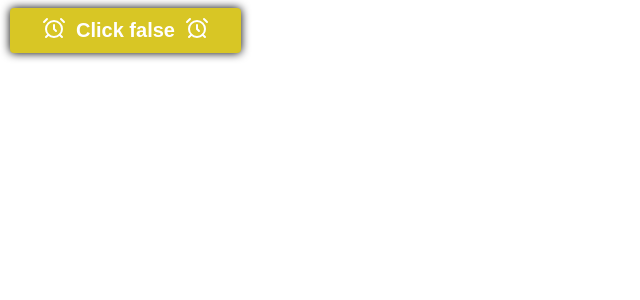
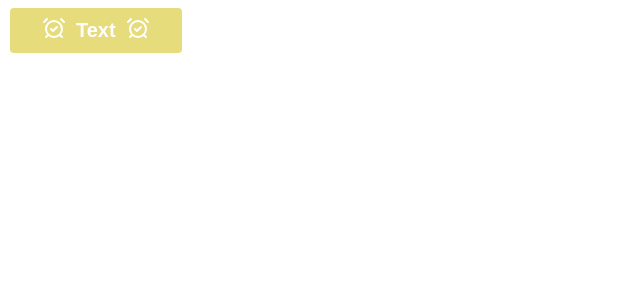
Before and after one commit to gos44/svelte-pruebas, a SvelteKit app: page / in a window 1280 px wide. Shown: the top 300 px of the page, without its empty margins (0-640 px from the left). Built offline with nearby package versions, Linux system fonts and the light colour scheme.

Commit message:
feat: refactor componente Button para mejorar la gestión de props y estado; agregar nuevo componente Bsutton-casi

```diff
--- /dev/null
+++ b/src/lib/Components/Bsutton-casi.svelte
@@ -0,0 +1,109 @@
+<script lang="ts">
+    import type { Snippet } from "svelte";
+    interface Props {
+        left?: Snippet<[boolean]>;
+        right?: Snippet;
+        children: Snippet<[boolean]>;
+        size?: 'sm' | 'lg';
+        shadow?:boolean;
+    }
+    let {left,right,size = 'sm',shadow = false,children}:Props = $props();
+    let islefthorevered =$state(false);
+</script>
+
+<button class={{sm: size == 'sm' , lg: size == 'lg',shadow}}>
+    {#if left}
+    <div
+    role="presentation"
+    class="left-content"
+    onmouseenter={()=>{
+        islefthorevered = true;
+    }}
+    onmouseleave={()=>{
+        islefthorevered = false;
+    }}
+    >
+    {@render left(islefthorevered)}
+    </div>
+    {/if}
+    {@render children(islefthorevered)}
+    {#if right}
+    <div class="right-content">
+    {@render right()}
+    </div>
+    {/if}
+</button>
+
+<style lang="scss">
+    button {
+        background-color: #d8c625;
+        border: none;
+        color: white;
+        padding: 15px 32px;
+        text-align: center;
+        text-decoration: none;
+        display: inline-block;
+        font-size: 16px;
+        font-weight: bold;
+        margin: 4px 2px;
+        cursor: pointer;
+        border-radius: 4px;
+        display: flex;
+        justify-content: center;
+        align-items: center;
+        &.sm {
+		height: 45px;
+	}
+	&.lg {
+		height: 45px;
+		font-size: 20px;
+	}
+	&.shadow {
+		box-shadow: 0 0 10px rgba(1, 1, 0, 3);
+	}
+    &:disabled {
+			opacity: 0.6;
+			cursor: not-allowed;
+		}
+	&:hover {
+			background-image: linear-gradient(to right, #eb0e0e, #2600ff);
+			color: #fff;
+		}
+	&:active {
+			background-image: linear-gradient(to right, #a7af3b, #ffffff);
+		}
+	.left-content {
+		margin-inline-end: 10px;
+	}
+
+	.right-content {
+		margin-inline-start: 10px;
+	}
+}
+</style>
+<!-- <DisplayName /> -->
+<!-- <RandomNumber /> -->
+<!-- <Counte /> -->
+
+<!-- {#snippet left()}
+<Search />
+
+{/snippet}
+<Button left={left}>Click</Button> -->
+<!-- <Button size ="lg" shadow  >
+    {#snippet left(isHoreverd:boolean)}
+    {#if isHoreverd}
+    <Search />
+    {:else}
+    <AlarmClock />
+    {/if}
+    {/snippet}
+
+    {#snippet children(islefthorevered)}
+    Click {islefthorevered}
+    {/snippet}
+
+    {#snippet right()}
+    <AlarmClock />
+    {/snippet}
+</Button> -->
--- a/src/lib/Components/Button.svelte
+++ b/src/lib/Components/Button.svelte
@@ -1,33 +1,34 @@
 <script lang="ts">
-    import type { Snippet } from "svelte";
-    interface Props {
+	import type { Snippet } from 'svelte';
+	import type { HTMLButtonAttributes } from 'svelte/elements';
+	let isLeftHovered = $state(false);
+
+	type Props = HTMLButtonAttributes & {
 		left?: Snippet<[boolean]>;
 		right?: Snippet;
 		children: Snippet<[boolean]>;
 		size?: 'sm' | 'lg';
-        shadow?:boolean;
-
-    }
-    let {left,right,size = 'sm',shadow = false,children}:Props = $props();
-    let islefthorevered =$state(false);
+		shadow?: boolean;
+	};
+	let { left, right, size = 'sm', shadow = false, children, ...props }: Props = $props();
 </script>
 
-<button class={{sm: size == 'sm' , lg: size == 'lg',shadow}}>
+<button class:sm={size == 'sm'} class:lg={size == 'lg'} class:shadow {...props}>
 	{#if left}
 		<div
 			role="presentation"
 			class="left-content"
-    onmouseenter={()=>{
-        islefthorevered = true;
+			onmouseenter={() => {
+				isLeftHovered = true;
 			}}
-    onmouseleave={()=>{
-        islefthorevered = false;
+			onmouseleave={() => {
+				isLeftHovered = false;
 			}}
 		>
-    {@render left(islefthorevered)}
+			{@render left(isLeftHovered)}
 		</div>
 	{/if}
-    {@render children(islefthorevered)}
+	{@render children(isLeftHovered)}
 	{#if right}
 		<div class="right-content">
 			{@render right()}
--- a/src/routes/+page.svelte
+++ b/src/routes/+page.svelte
@@ -3,34 +3,20 @@
 	import Counte from "$lib/Components/Counter.svelte";
     import DisplayName from "$lib/Components/DisplayName.svelte";
 	import RandomNumber from "$lib/Components/RandomNumber.svelte";
-    import { Search } from 'lucide-svelte';
-    import { AlarmClock } from 'lucide-svelte';
+    import { AlarmCheck, Search } from 'lucide-svelte';
+</script>
 
 
-</script>
-<!-- <DisplayName /> -->
-<!-- <RandomNumber /> -->
-<!-- <Counte /> -->
-
-{#snippet left()}
-<Search />
-
-{/snippet}
-<!-- <Button left={left}>Click</Button> -->
-<Button size ="lg" shadow  desabled>
-    {#snippet left(isHoreverd:boolean)}
-    {#if isHoreverd}
+<Button size="lg" disabled>
+	{#snippet left(isHovered)}
+		{#if isHovered}
 			<Search />
 		{:else}
-    <AlarmClock />
+			<AlarmCheck />
 		{/if}
 	{/snippet}
-
-    {#snippet children(islefthorevered)}
-    Click {islefthorevered}
-    {/snippet}
-
+	Text
 	{#snippet right()}
-    <AlarmClock />
+		<AlarmCheck />
 	{/snippet}
 </Button>
```
Lines whose indentation alone changed are shown as unchanged.
